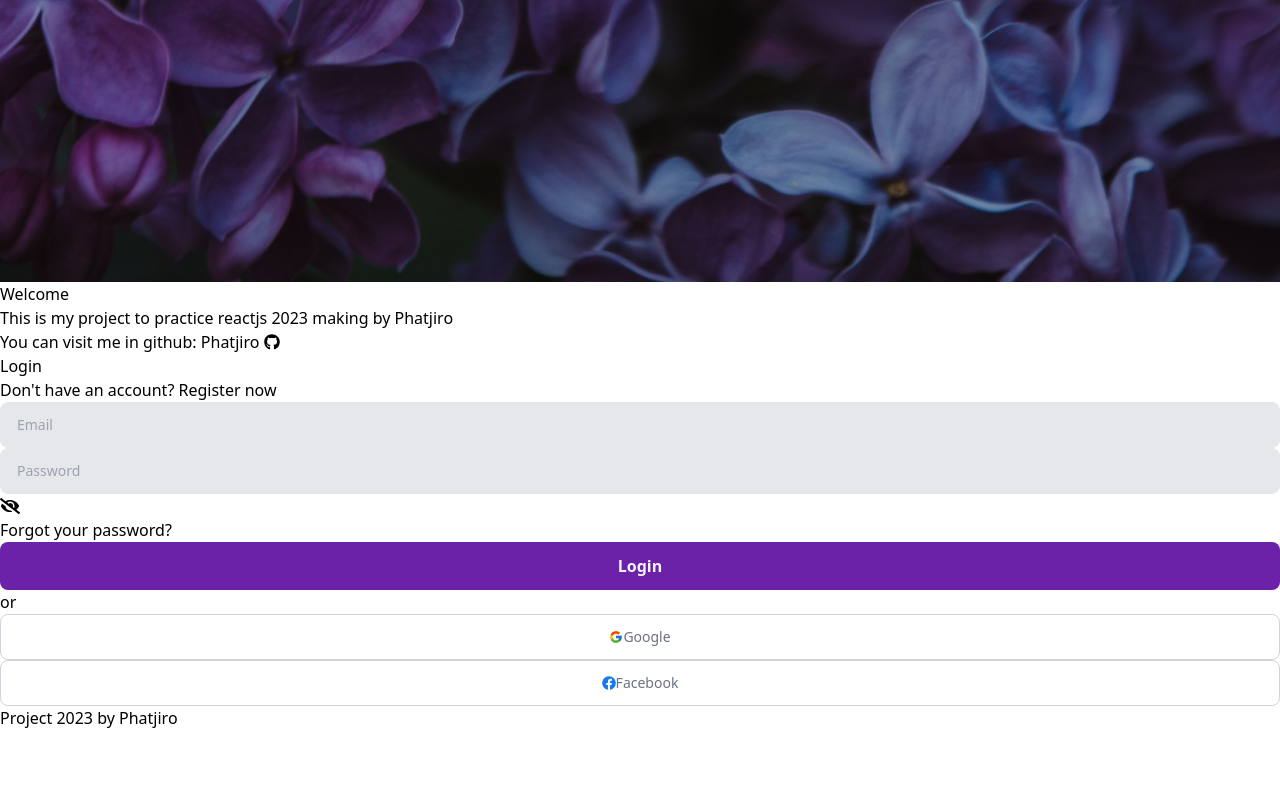
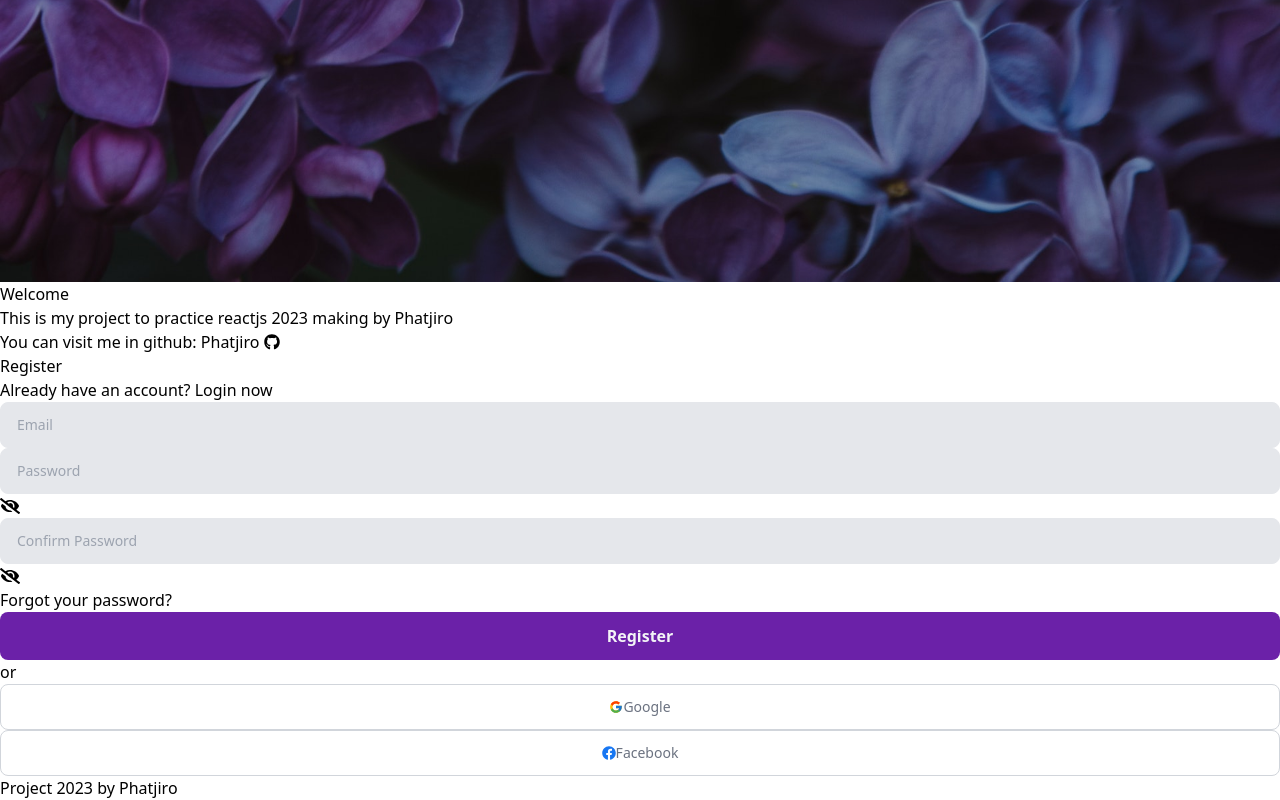
Before and after one commit to Phatjiro/LoginRegisterTutorial, a React (Vite) app in the folder client/: page /register in a window 1280 px wide. Shown: the part 1638-2438 px from the top of the page. Before the commit the page ends 2368 px from the top, so only its background shows below. Built offline with nearby package versions, Linux system fonts and the light colour scheme.

Commit message:
add react router dom

```diff
--- a/client/src/Login.tsx
+++ b/client/src/Login.tsx
@@ -6,6 +6,7 @@ import { faFacebook, faGithub } from '@fortawesome/free-brands-svg-icons';
 import { FcGoogle } from "react-icons/fc";
 
 import bgFlower from './assets/bg_flower.jpg'
+import { Link } from 'react-router-dom'
 
 function Login() {
 
@@ -38,7 +39,7 @@ function Login() {
                         <div className='bg-white rounded-3xl p-12 h-full relative'>
                             <div className='mb-6'>
                                 <h1 className='font-semibold text-2xl'>Login</h1>
-                                <p className="text-gray-400">Don't have an account? <a href='#' className="text-sm font-medium text-purple-700 hover:text-purple-600">Register now</a></p>
+                                <p className="text-gray-400">Don't have an account? <Link to="/register" className="text-sm font-medium text-purple-700 hover:text-purple-600">Register now</Link></p>
                             </div>
                             <div className='space-y-6'>
                                 <input className="input_login_register" type="email" placeholder="Email"/>
--- a/client/src/Register.tsx
+++ b/client/src/Register.tsx
@@ -6,6 +6,7 @@ import { faFacebook, faGithub } from '@fortawesome/free-brands-svg-icons';
 import { FcGoogle } from "react-icons/fc";
 
 import bgFlower from './assets/bg_flower.jpg'
+import { Link } from 'react-router-dom'
 
 function Register() {
 
@@ -39,7 +40,7 @@ function Register() {
                         <div className='bg-white rounded-3xl p-12 h-full relative'>
                             <div className='mb-6'>
                                 <h1 className='font-semibold text-2xl'>Register</h1>
-                                <p className="text-gray-400">Already have an account? <a href='#' className="text-sm font-medium text-purple-700 hover:text-purple-600">Login now</a></p>
+                                <p className="text-gray-400">Already have an account? <Link to="/login" className="text-sm font-medium text-purple-700 hover:text-purple-600">Login now</Link></p>
                             </div>
                             <div className='space-y-6'>
                                 <input className="input_login_register" type="email" placeholder="Email"/>
--- a/client/src/main.tsx
+++ b/client/src/main.tsx
@@ -1,12 +1,20 @@
 import React from 'react'
 import ReactDOM from 'react-dom/client'
+import './index.css'
+
+import {BrowserRouter, Routes, Route} from 'react-router-dom'
+
 import App from './App.tsx'
-import './index.css'
 import Login from './Login.tsx'
 import Register from './Register.tsx'
 
 ReactDOM.createRoot(document.getElementById('root') as HTMLElement).render(
   <React.StrictMode>
-    <Login />
+    <BrowserRouter>
+      <Routes>
+        <Route path='/login' element={<Login />}/>
+        <Route path='/register' element={<Register />}/>
+      </Routes>
+    </BrowserRouter>
   </React.StrictMode>,
 )
```
